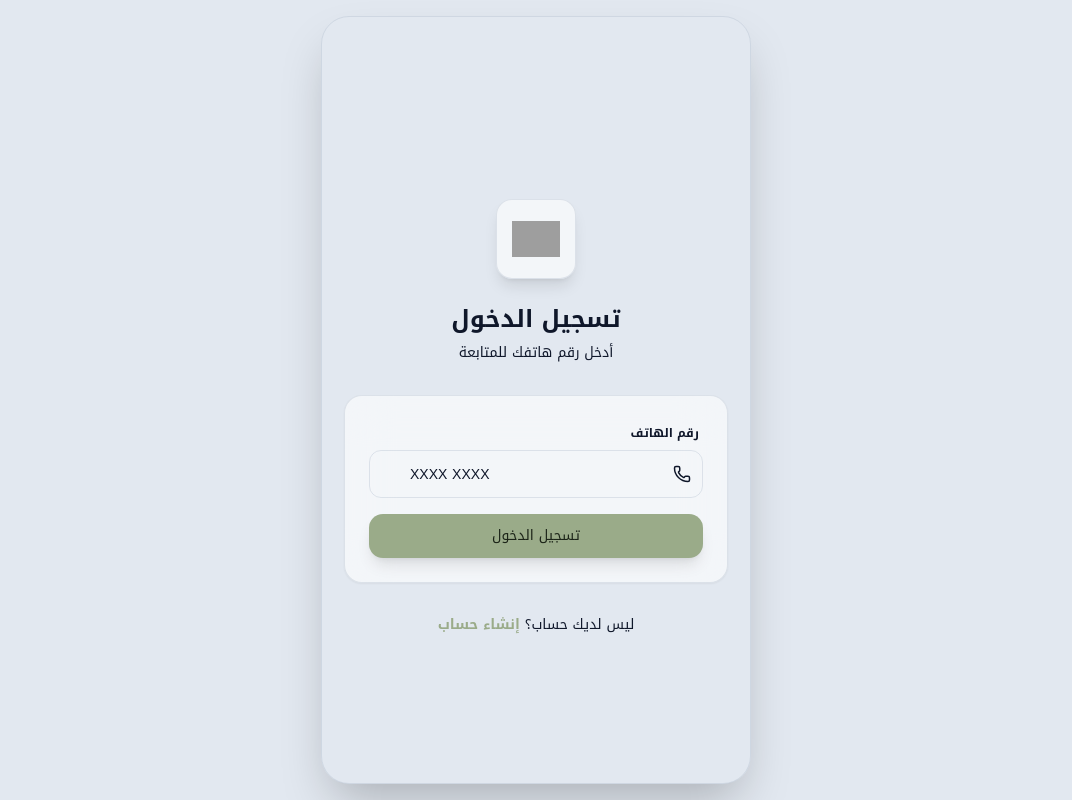
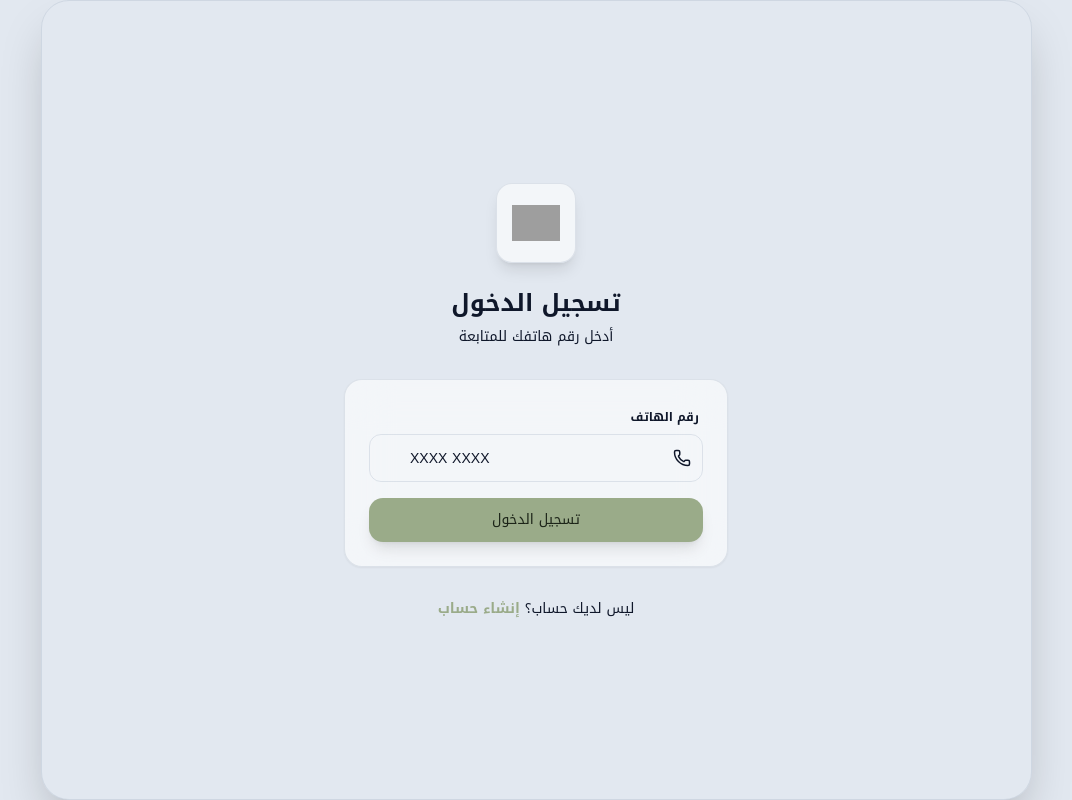
Before and after one commit to Raiyan2020/Khadam-frontend, a React (Vite) app: page /login in a window 1280 px wide. Shown: the whole page, without its empty margins (104-1176 px from the left). Built offline with nearby package versions, Linux system fonts and the light colour scheme; grey boxes are pictures that could not be loaded.

Commit message:
refactor: update layout container dimensions to wider max-width and full screen height

```diff
--- a/components/Layout.tsx
+++ b/components/Layout.tsx
@@ -23,10 +23,7 @@ export const Layout: React.FC<LayoutProps> = ({ children }) => {
 
   return (
     <div className="h-screen w-full flex justify-center bg-[var(--bg-app)] transition-colors duration-300 overflow-hidden" dir={dir}>
-      {/* App Shell Container */}
-      <div className="w-full max-w-[430px] bg-background relative flex flex-col h-[100dvh] sm:h-[calc(100vh-32px)] shadow-2xl overflow-hidden sm:rounded-[28px] sm:my-4 sm:border sm:border-border transition-colors duration-300">
-
-        {/* Main Scrollable Content */}
+      <div className="w-full max-w-[991px] bg-background relative flex flex-col h-screen shadow-2xl overflow-hidden sm:rounded-[28px] sm:border sm:border-border transition-colors duration-300">
         <main className="flex-1 overflow-y-auto no-scrollbar relative pb-[calc(80px+env(safe-area-inset-bottom)+20px)]">
           <div className="absolute inset-0 bg-gradient-to-b from-brand-500/10 to-transparent pointer-events-none h-64" />
           {children}
```
